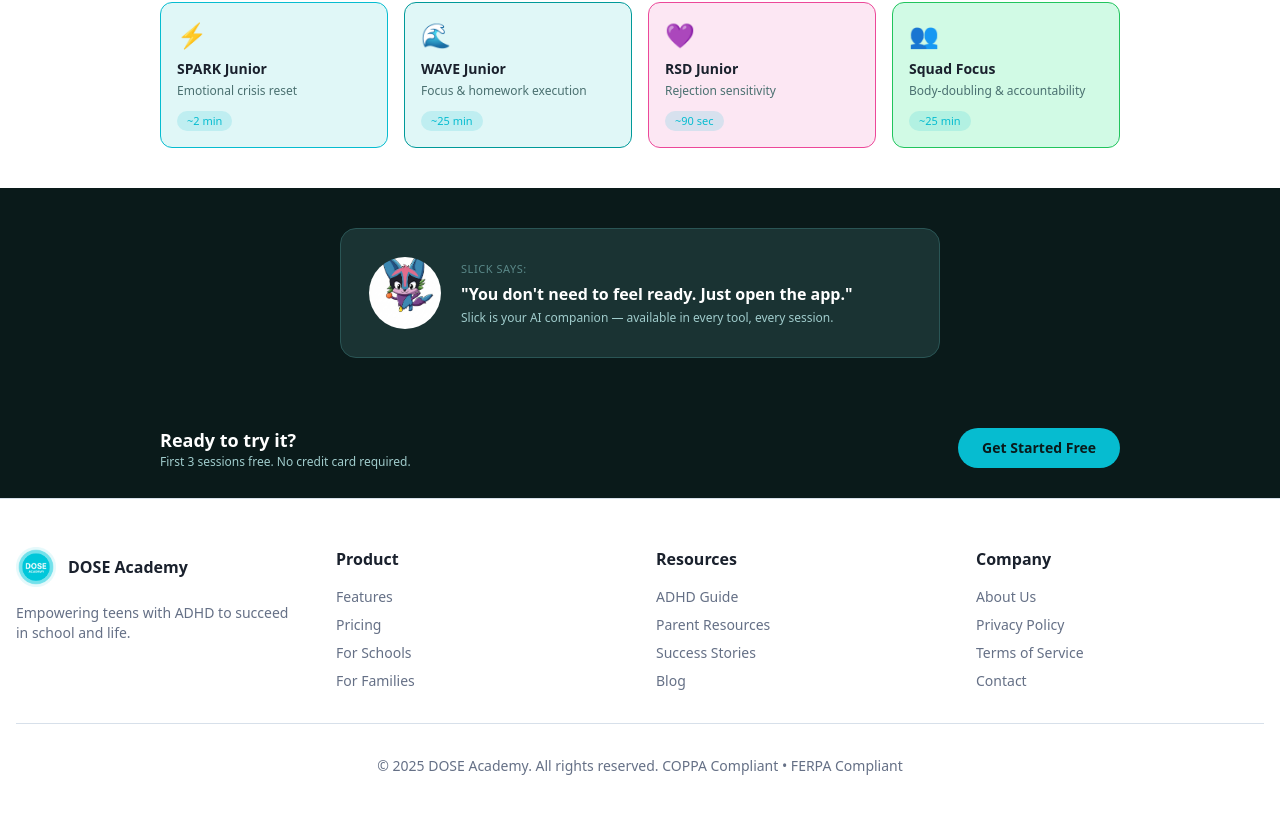
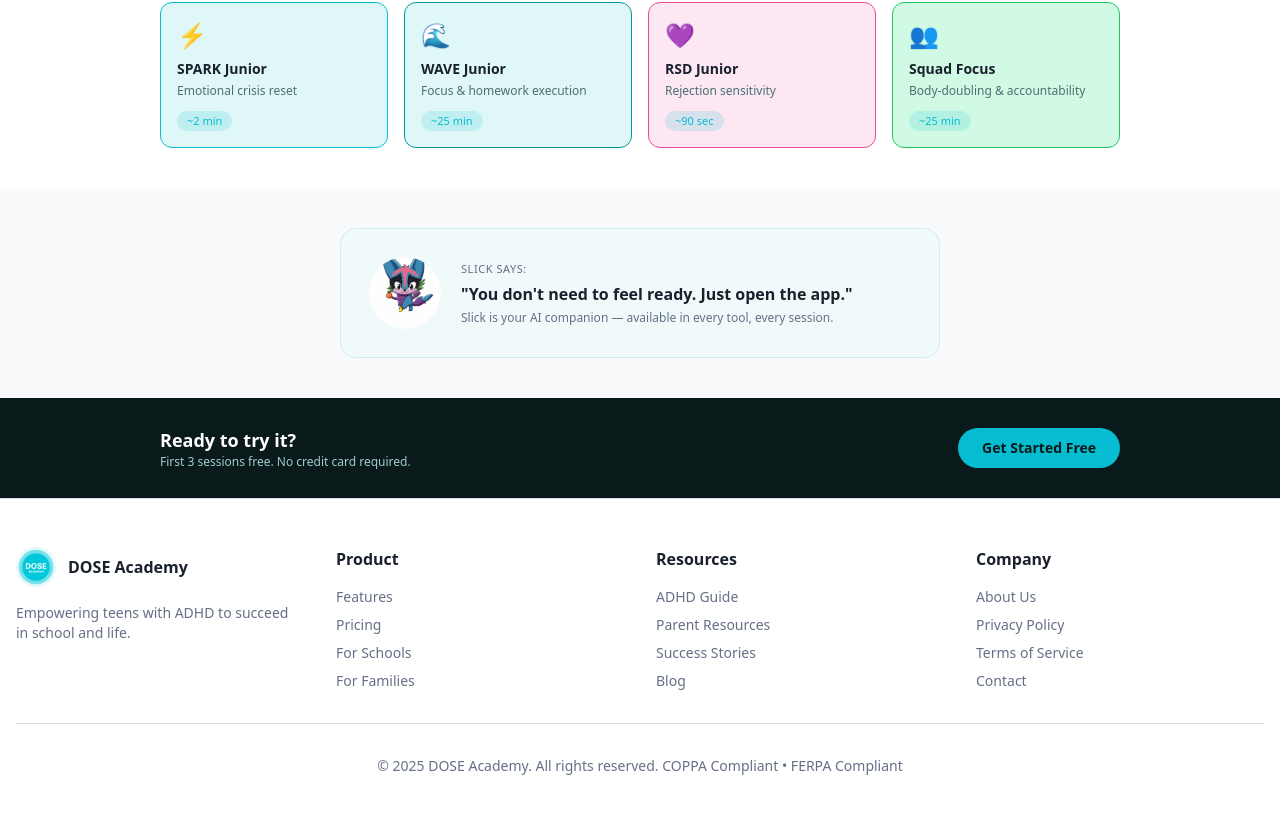
Before and after one commit to DamnHealthyDose/dose-spark-academy, a React (Vite) app: page /how-it-works in a window 1280 px wide. Shown: the part 1623-2437 px from the top of the page. Built offline with nearby package versions, Linux system fonts and the light colour scheme; the HTML template or start-up script is replaced by a standard one.

Commit message:
Preceding changes

```diff
--- a/src/pages/HowItWorks.tsx
+++ b/src/pages/HowItWorks.tsx
@@ -235,17 +235,17 @@ const HowItWorks = () => {
       </section>
 
       {/* Section 6 — Slick Callout */}
-      <section className="w-full bg-[#0A1A1A] py-10 px-5">
-        <div className="scroll-reveal opacity-0 transition-all duration-500 max-w-[600px] mx-auto bg-[#1A3333] border border-[#2a5555] rounded-2xl p-7 flex flex-col sm:flex-row items-center gap-5">
+      <section className="w-full bg-background py-10 px-5">
+        <div className="scroll-reveal opacity-0 transition-all duration-500 max-w-[600px] mx-auto bg-[#F0FAFA] border border-[#D0EEEE] rounded-2xl p-7 flex flex-col sm:flex-row items-center gap-5">
           <div className="w-[72px] h-[72px] rounded-full bg-primary flex items-center justify-center shrink-0 overflow-hidden">
             <img src={slickImage} alt="Slick" className="w-full h-full object-cover" />
           </div>
           <div className="text-center sm:text-left">
-            <p className="text-[11px] uppercase tracking-wider text-[#5A8888] mb-1">Slick says:</p>
-            <p className="text-base font-bold text-white mb-1">
+            <p className="text-[11px] uppercase tracking-wider text-muted-foreground mb-1">Slick says:</p>
+            <p className="text-base font-bold text-foreground mb-1">
               "You don't need to feel ready. Just open the app."
             </p>
-            <p className="text-xs text-[#A0CCCC]">
+            <p className="text-xs text-muted-foreground">
               Slick is your AI companion — available in every tool, every session.
             </p>
           </div>
```
